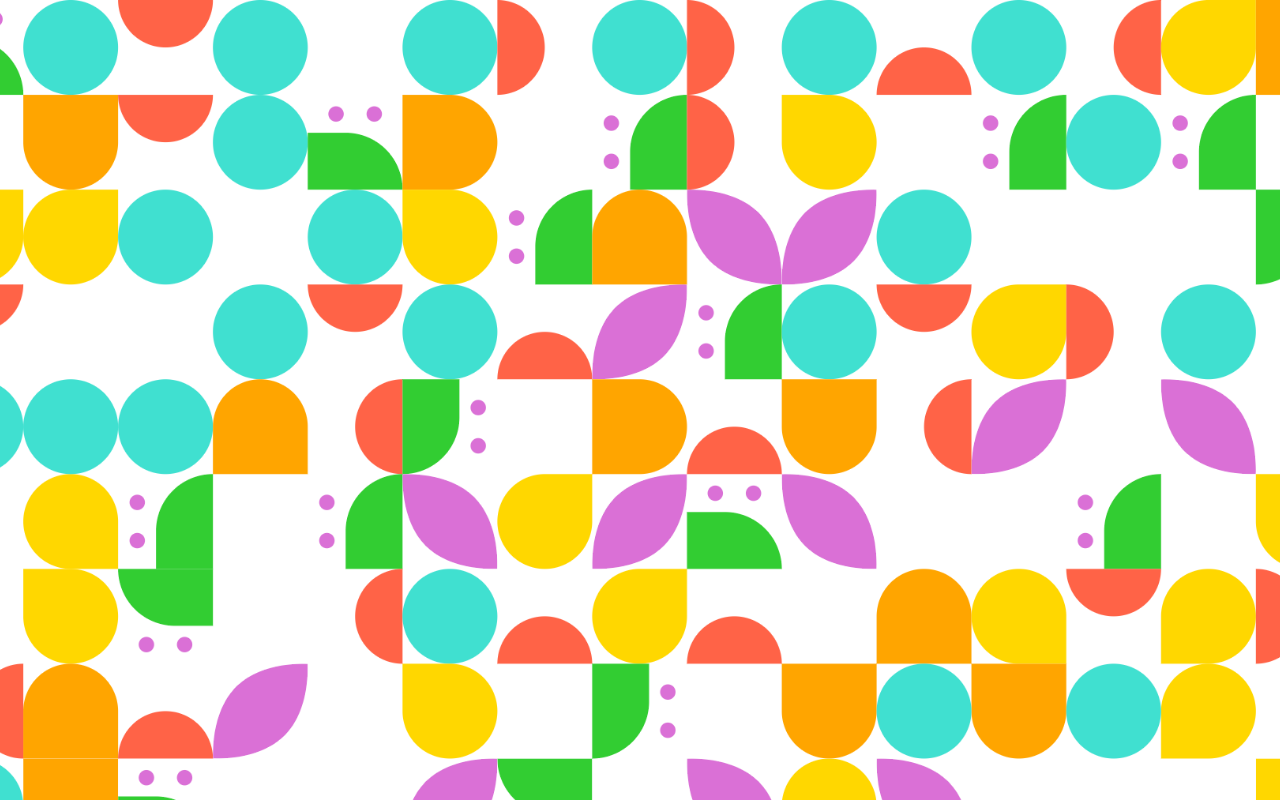
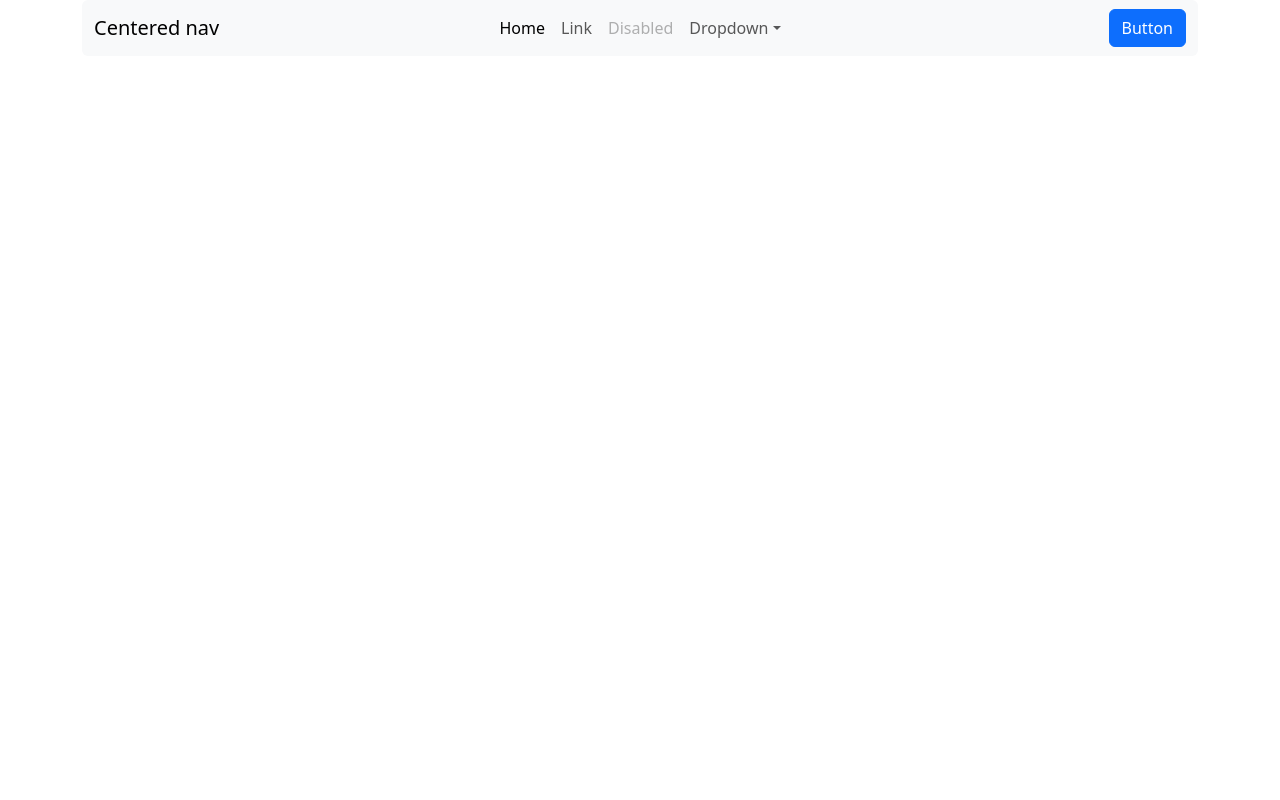
Before and after one commit to Adam-Bozek/family-task-manager, a React (Create React App) app in the folder front-end/: page /TEST in a window 1280 px wide. Built offline with nearby package versions, Linux system fonts and the light colour scheme.

Commit message:
bug in css solving

```diff
--- a/front-end/src/components/LandingPage.js
+++ b/front-end/src/components/LandingPage.js
@@ -1,7 +1,7 @@
 import React from "react";
 import { useNavigate } from "react-router-dom";
 
-import style from "./css/style-landing-page.module.css";
+import style from "./css/styleLandingPage.module.css";
 
 const LandingPage = () => {
 	const navigate = useNavigate();
@@ -11,7 +11,7 @@ const LandingPage = () => {
 	};
 
 	return (
-		<main>
+		<main className={style["landingPageMain"]}>
 			<div className={`container row ${style["blur-container"]}`}>
 				<h1 className={`text-start mx-5 mb-5 mt-4 ${style["welcome-header"]}`}> Vitajte! </h1>
 				<div className="row p-4 text-start">
@@ -24,7 +24,7 @@ const LandingPage = () => {
 						</p>
 						<a
 							href="/MoreInfo"
-							className="mx-5"
+							className={`mx-5 ${style["landingPageLink"]}`}
 							onClick={(e) => {
 								e.preventDefault();
 								handle_redirect("/MoreInfo");
@@ -33,10 +33,10 @@ const LandingPage = () => {
 						</a>
 					</div>
 					<div className="col-md-4 text-center m-3">
-						<button className="btn btn-primary btn-lg btn-dark my-2" onClick={() => handle_redirect("/Login")}>
+						<button className={`btn btn-primary btn-lg btn-dark my-2 ${style["landingPageButton"]}`} onClick={() => handle_redirect("/Login")}>
 							Prihlásiť sa
 						</button>
-						<button className="btn btn-primary btn-lg btn-dark my-2" onClick={() => handle_redirect("/Register")}>
+						<button className={`btn btn-primary btn-lg btn-dark my-2 ${style["landingPageButton"]}`} onClick={() => handle_redirect("/Register")}>
 							Registrovať sa
 						</button>
 					</div>
--- a/front-end/src/components/MoreInfo.js
+++ b/front-end/src/components/MoreInfo.js
@@ -1,7 +1,7 @@
 import React from "react";
 import { useNavigate } from "react-router-dom";
 
-import style from "./css/style-more-info.module.css";
+import style from "./css/styleMoreInfo.module.css";
 
 const MoreInfo = () => {
 	const navigate = useNavigate();
@@ -11,7 +11,7 @@ const MoreInfo = () => {
 	};
 
 	return (
-		<main>
+		<main className={style["moreInfoMain"]}>
       <div className={`container row ${style["blur-container"]}`}>
         <div className="col-md-6 text-start">
           <h1 className={`mx-5 mb-2 mt-4 ${style["welcome-header"]}`}> Info. </h1>
@@ -27,8 +27,8 @@ const MoreInfo = () => {
         <div className="col-md-6">
           <div className="text-end mx-5">
             <i
-							className="bi bi-arrow-right-short" // Use className here
-							onClick={() => handle_redirect("/Home")} // Use an arrow function to pass the argument
+              className={`bi bi-arrow-right-short ${style["moreInfoIcon"]}`}
+              onClick={() => handle_redirect("/Home")}
             ></i>
           </div>
           <p className={`mx-5 text-start ${style["some-info"]}`}>
--- a/front-end/src/components/TEMPLATE.js
+++ b/front-end/src/components/TEMPLATE.js
@@ -1,23 +1,78 @@
-import React from 'react';
+import React from "react";
 
 import "./css/TEMPLATE.module.css";
 
 const TEMPLATE = () => {
+	return (
+		<>
+			<header className="container">
+				<nav className="navbar navbar-expand-lg bg-body-tertiary rounded" aria-label="Thirteenth navbar example">
+					<div className="container-fluid">
+						<button
+							className="navbar-toggler"
+							type="button"
+							data-bs-toggle="collapse"
+							data-bs-target="#navbarsExample11"
+							aria-controls="navbarsExample11"
+							aria-expanded="false"
+							aria-label="Toggle navigation">
+							<span className="navbar-toggler-icon"></span>
+						</button>
 
-
-  return (
-    <>
-      <header>
-
-      </header>
-      <main>
-
-      </main>
-      <footer>
-
-      </footer>
-    </>
-  );
+						<div className="collapse navbar-collapse d-lg-flex" id="navbarsExample11">
+							<a className="navbar-brand col-lg-3 me-0" href="#">
+								Centered nav
+							</a>
+							<ul className="navbar-nav col-lg-6 justify-content-lg-center">
+								<li className="nav-item">
+									<a className="nav-link active" aria-current="page" href="#">
+										Home
+									</a>
+								</li>
+								<li className="nav-item">
+									<a className="nav-link" href="#">
+										Link
+									</a>
+								</li>
+								<li className="nav-item">
+									<a className="nav-link disabled" aria-disabled="true">
+										Disabled
+									</a>
+								</li>
+								<li className="nav-item dropdown">
+									<a className="nav-link dropdown-toggle" href="#" data-bs-toggle="dropdown" aria-expanded="false">
+										Dropdown
+									</a>
+									<ul className="dropdown-menu">
+										<li>
+											<a className="dropdown-item" href="#">
+												Action
+											</a>
+										</li>
+										<li>
+											<a className="dropdown-item" href="#">
+												Another action
+											</a>
+										</li>
+										<li>
+											<a className="dropdown-item" href="#">
+												Something else here
+											</a>
+										</li>
+									</ul>
+								</li>
+							</ul>
+							<div className="d-lg-flex col-lg-3 justify-content-lg-end">
+								<button className="btn btn-primary">Button</button>
+							</div>
+						</div>
+					</div>
+				</nav>
+			</header>
+			<main></main>
+			<footer></footer>
+		</>
+	);
 };
 
 export default TEMPLATE;
--- a/front-end/src/components/css/TEMPLATE.module.css
+++ b/front-end/src/components/css/TEMPLATE.module.css
@@ -0,0 +1 @@
+/*G*/
--- a/front-end/src/components/css/style-more-info.module.css
+++ b/front-end/src/components/css/styleLandingPage.module.css
@@ -1,5 +1,5 @@
-/* Creating background */
-main {
+/* Scoped Styles for Landing Page */
+.landingPageMain {
   background-image: url('../../media/background.png');
   background-size: cover;
   background-position: center;
@@ -11,14 +11,15 @@ main {
   align-items: center;
 }
 
-a {
+.landingPageLink {
   color: inherit;
   text-decoration: none;
+  font-weight: 650;
   position: relative;
   transition: color 0.3s ease, text-decoration 0.3s ease;
 }
 
-a::after {
+.landingPageLink::after {
   content: "";
   display: block;
   height: 2px;
@@ -31,17 +32,12 @@ a::after {
   transition: transform 0.3s ease;
 }
 
-a:hover::after {
+.landingPageLink:hover::after {
   transform: scaleX(1);
 }
 
-button {
+.landingPageButton {
   width: 60%;
-}
-
-i {
-  font-size: 3.5rem;
-  cursor: pointer;
 }
 
 .blur-container {
@@ -66,7 +62,7 @@ i {
   font-weight: 500;
 }
 
-/* Media queries for responsive text size */
+/* Media queries */
 @media (max-width: 1400px) {
   .welcome-header {
     font-size: 15rem;
@@ -76,7 +72,6 @@ i {
     font-size: 1.5rem;
   }
 }
-
 
 @media (max-width: 1200px) {
   .welcome-header {
--- a/front-end/src/components/css/style-landing-page.module.css
+++ b/front-end/src/components/css/styleMoreInfo.module.css
@@ -1,5 +1,6 @@
-/* Creating background */
-main {
+/* Scoped Styles for MoreInfo Page */
+
+.moreInfoMain {
   background-image: url('../../media/background.png');
   background-size: cover;
   background-position: center;
@@ -11,15 +12,14 @@ main {
   align-items: center;
 }
 
-a {
+.moreInfoLink {
   color: inherit;
   text-decoration: none;
-  font-weight: 650;
   position: relative;
   transition: color 0.3s ease, text-decoration 0.3s ease;
 }
 
-a::after {
+.moreInfoLink::after {
   content: "";
   display: block;
   height: 2px;
@@ -32,12 +32,17 @@ a::after {
   transition: transform 0.3s ease;
 }
 
-a:hover::after {
+.moreInfoLink:hover::after {
   transform: scaleX(1);
 }
 
-button {
+.moreInfoButton {
   width: 60%;
+}
+
+.moreInfoIcon {
+  font-size: 3.5rem;
+  cursor: pointer;
 }
 
 .blur-container {
@@ -62,7 +67,7 @@ button {
   font-weight: 500;
 }
 
-/* Media queries for responsive text size */
+/* Media queries */
 @media (max-width: 1400px) {
   .welcome-header {
     font-size: 15rem;
@@ -72,7 +77,6 @@ button {
     font-size: 1.5rem;
   }
 }
-
 
 @media (max-width: 1200px) {
   .welcome-header {
```
Lines whose indentation alone changed are shown as unchanged.
